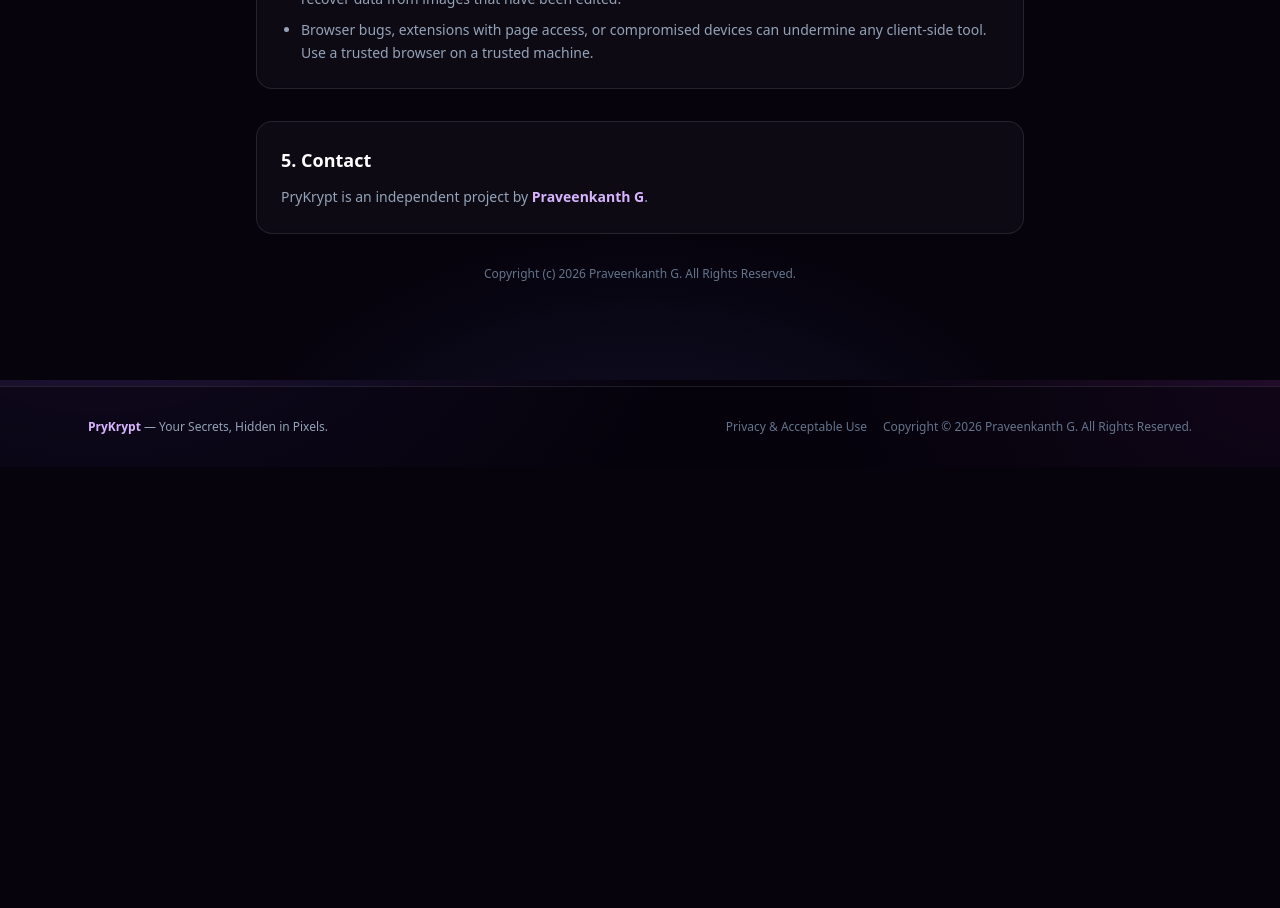
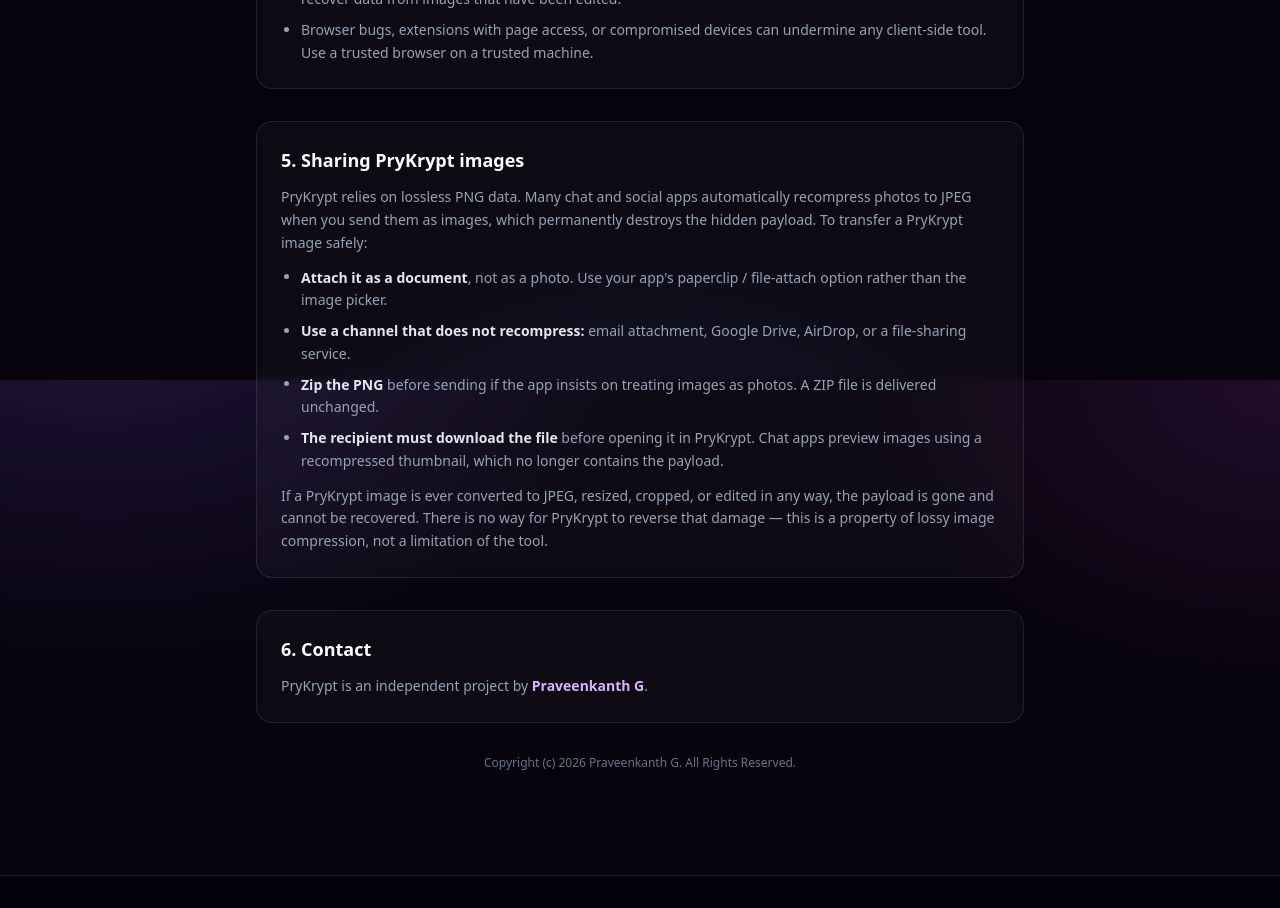
Before and after one commit to Praveenkanth2805/prykrypt, a Next.js app: page /privacy in a window 1280 px wide. Shown: the part 1220-2128 px from the top of the page. Before the commit the page ends 1687 px from the top, so only its background shows below. Built offline with nearby package versions, Linux system fonts and the light colour scheme.

Commit message:
docs(privacy,about): explain why PNGs must be sent as documents
Photo sharing recompresses images to JPEG and destroys the LSB
payload. Document the correct transfer methods (attach as document,
zip, or non-recompressing channel) and clarify that recipients must
download the file before extraction.

```diff
--- a/app/about/page.tsx
+++ b/app/about/page.tsx
@@ -70,6 +70,8 @@ const STEPS = [
 const LIMITS = [
   "PryKrypt PNGs must be opened with PryKrypt — they are not compatible with Steghide or other tools.",
   "Keep the file as PNG. Saving it as JPEG, resizing, cropping or editing it will destroy the hidden data.",
+  "Send the PNG as a document, not as a photo. Chat apps recompress photos to JPEG and destroy the payload.",
+  "The recipient must download the file before opening it in PryKrypt — chat previews are recompressed.",
   "Without a password, the secret is hidden but not encrypted.",
   "There is no password recovery. Lose the password and the payload is unrecoverable.",
 ];
--- a/app/privacy/page.tsx
+++ b/app/privacy/page.tsx
@@ -108,8 +108,43 @@ export default function PrivacyPage() {
       </Reveal>
 
       <Reveal>
+  <section className="card p-6">
+    <h2 className="text-lg font-bold text-white">5. Sharing PryKrypt images</h2>
+    <p className="mt-3 text-sm leading-relaxed text-slate-400">
+      PryKrypt relies on lossless PNG data. Many chat and social apps automatically recompress
+      photos to JPEG when you send them as images, which permanently destroys the hidden payload.
+      To transfer a PryKrypt image safely:
+    </p>
+    <ul className="mt-3 list-disc space-y-2 pl-5 text-sm leading-relaxed text-slate-400">
+      <li>
+        <strong className="text-slate-200">Attach it as a document</strong>, not as a photo. Use
+        your app&apos;s paperclip / file-attach option rather than the image picker.
+      </li>
+      <li>
+        <strong className="text-slate-200">Use a channel that does not recompress:</strong> email
+        attachment, Google Drive, AirDrop, or a file-sharing service.
+      </li>
+      <li>
+        <strong className="text-slate-200">Zip the PNG</strong> before sending if the app insists
+        on treating images as photos. A ZIP file is delivered unchanged.
+      </li>
+      <li>
+        <strong className="text-slate-200">The recipient must download the file</strong> before
+        opening it in PryKrypt. Chat apps preview images using a recompressed thumbnail, which no
+        longer contains the payload.
+      </li>
+    </ul>
+    <p className="mt-3 text-sm leading-relaxed text-slate-400">
+      If a PryKrypt image is ever converted to JPEG, resized, cropped, or edited in any way, the
+      payload is gone and cannot be recovered. There is no way for PryKrypt to reverse that
+      damage — this is a property of lossy image compression, not a limitation of the tool.
+    </p>
+  </section>
+</Reveal>
+
+      <Reveal>
         <section className="card p-6">
-          <h2 className="text-lg font-bold text-white">5. Contact</h2>
+          <h2 className="text-lg font-bold text-white">6. Contact</h2>
           <p className="mt-3 text-sm leading-relaxed text-slate-400">
             PryKrypt is an independent project by{" "}
             <a
```
